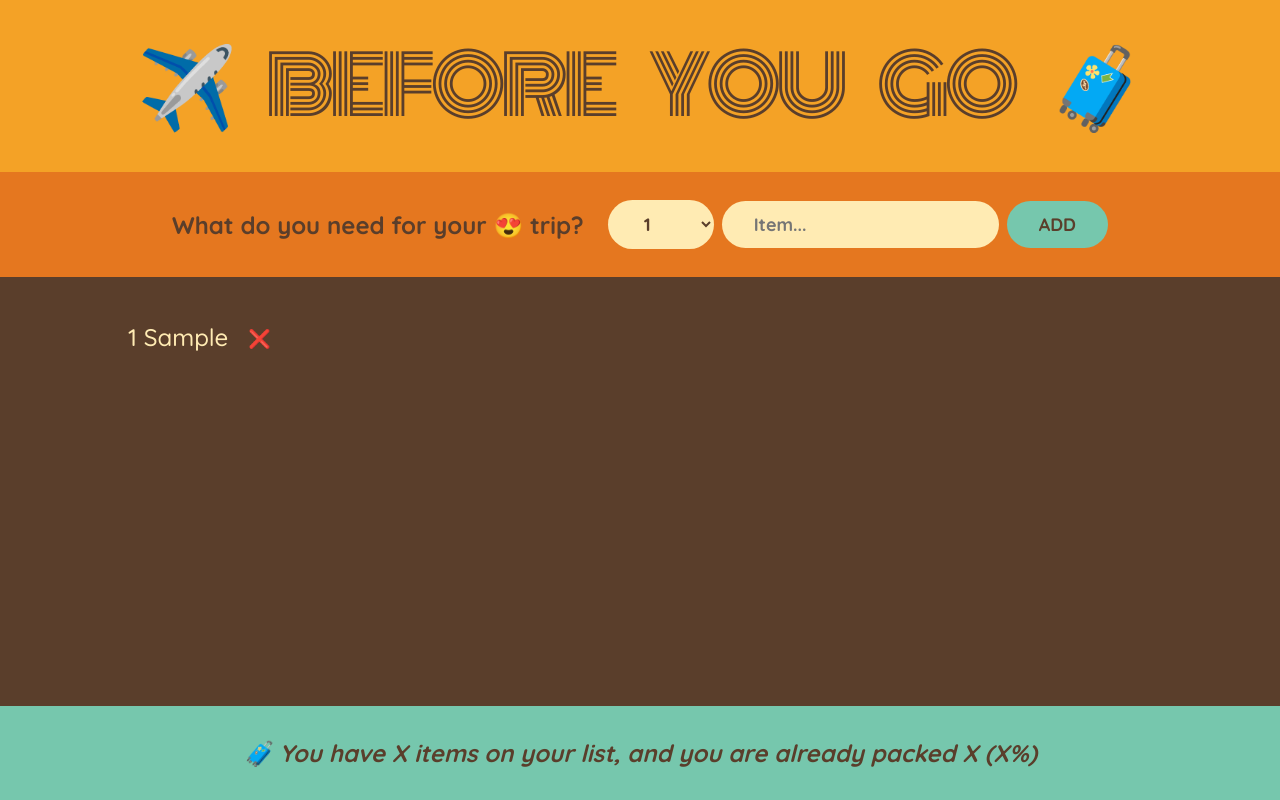
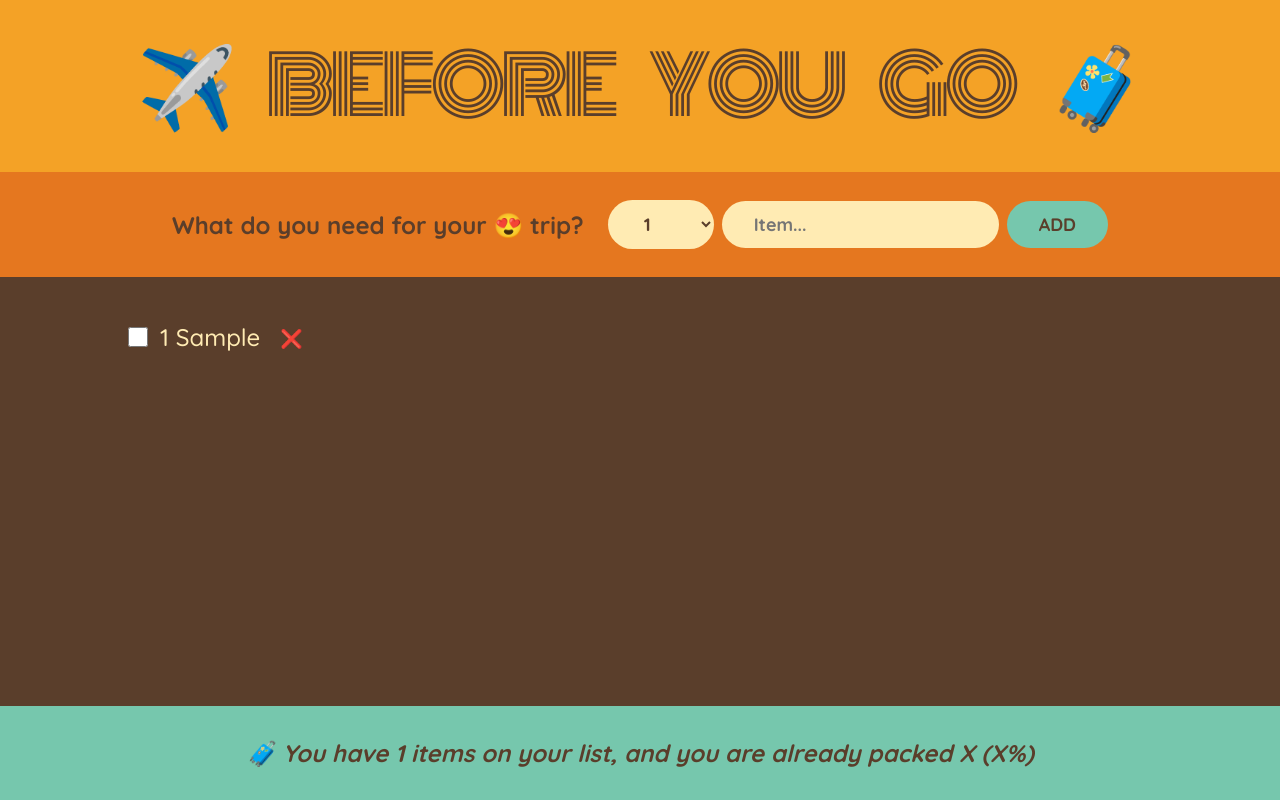
Before and after one commit to ezgikardes/before-you-go, a React (Create React App) app: page / in a window 1280 px wide. Both pictures are taken after typing "Sample" into the empty fields and a click on the button "ADD". Built offline with nearby package versions, Linux system fonts and the light colour scheme.

Commit message:
Add handleToggleItem

```diff
--- a/src/App.js
+++ b/src/App.js
@@ -11,12 +11,24 @@
     setItems((items) => items.filter((item) => item.id !== id));
   }
 
+  function handleToggleItem(id) {
+    setItems((items) =>
+      items.map((item) =>
+        item.id === id ? { ...item, packed: !item.packed } : item
+      )
+    );
+  }
+
   return (
     <div className="app">
       <Logo />
       <Form onAddItems={handleAddItems} />
-      <PackingList items={items} onDeleteItem={handleDeleteItem} />
-      <Stats />
+      <PackingList
+        items={items}
+        onDeleteItem={handleDeleteItem}
+        onToggleItem={handleToggleItem}
+      />
+      <Stats items={items} />
     </div>
   );
 }
@@ -63,21 +75,33 @@
     </form>
   );
 }
-function PackingList({ items, onDeleteItem }) {
+function PackingList({ items, onDeleteItem, onToggleItem }) {
   return (
     <div className="list">
       <ul>
         {items.map((item) => (
-          <Item item={item} onDeleteItem={onDeleteItem} key={item.id} />
+          <Item
+            item={item}
+            onDeleteItem={onDeleteItem}
+            onToggleItem={onToggleItem}
+            key={item.id}
+          />
         ))}
       </ul>
     </div>
   );
 }
 
-function Item({ item, onDeleteItem }) {
+function Item({ item, onDeleteItem, onToggleItem }) {
   return (
     <li>
+      <input
+        type="checkbox"
+        value={item.packed}
+        onChange={() => {
+          onToggleItem(item.id);
+        }}
+      />
       <span style={item.packed ? { textDecoration: "line-through" } : {}}>
         {item.quantity} {item.description}
       </span>
@@ -86,11 +110,14 @@
   );
 }
 
-function Stats() {
+function Stats({ items }) {
+  const numItems = items.length;
+
   return (
     <footer className="stats">
       <em>
-        🧳 You have X items on your list, and you are already packed X (X%)
+        🧳 You have {numItems} items on your list, and you are already packed X
+        (X%)
       </em>
     </footer>
   );
```
